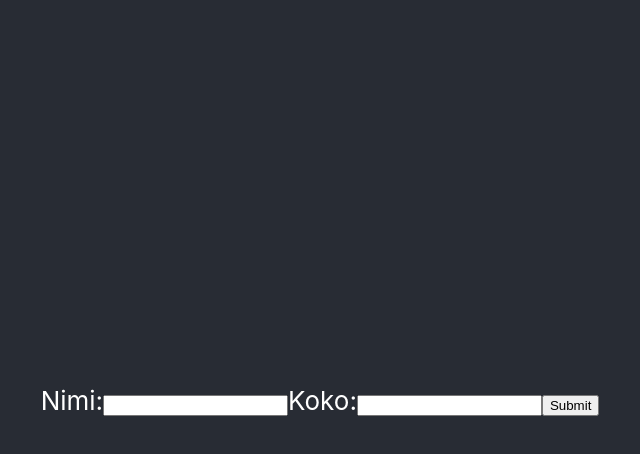
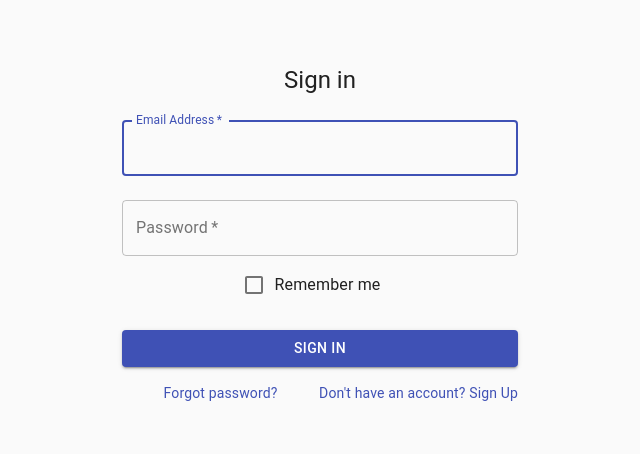
Before and after one commit to axelcedercreutz/Pegify, a React (Create React App) app: page / in a window 1280 px wide. Shown: the top 454 px of the page, without its empty margins (320-960 px from the left). Built offline with nearby package versions, Linux system fonts and the light colour scheme.

Commit message:
added material-ui

```diff
--- a/package.json
+++ b/package.json
@@ -3,6 +3,7 @@
   "version": "0.1.0",
   "private": true,
   "dependencies": {
+    "@material-ui/core": "^4.9.7",
     "@testing-library/jest-dom": "^4.2.4",
     "@testing-library/react": "^9.3.2",
     "@testing-library/user-event": "^7.1.2",
--- a/src/App.js
+++ b/src/App.js
@@ -1,23 +1,12 @@
 import React from 'react';
 import logo from './logo.svg';
 import './App.css';
+import SignIn from './SignIn';
 
 function App() {
   return (
     <div className="App">
-      <header className="App-header">
-      <form>
-        <label>
-          Nimi:
-          <input type="text" name="name" />
-        </label>
-        <label>
-          Koko:
-          <input type="text" name="size" />
-        </label>
-        <input type="submit" value="Submit" />
-      </form>
-      </header>
+      <SignIn/>
     </div>
   );
 }
--- /dev/null
+++ b/src/SignIn.js
@@ -0,0 +1,98 @@
+import React from 'react';
+import Avatar from '@material-ui/core/Avatar';
+import Button from '@material-ui/core/Button';
+import CssBaseline from '@material-ui/core/CssBaseline';
+import TextField from '@material-ui/core/TextField';
+import FormControlLabel from '@material-ui/core/FormControlLabel';
+import Checkbox from '@material-ui/core/Checkbox';
+import Link from '@material-ui/core/Link';
+import Grid from '@material-ui/core/Grid';
+import Box from '@material-ui/core/Box';
+// import LockOutlinedIcon from '@material-ui/icons/LockOutlined';
+import Typography from '@material-ui/core/Typography';
+import { makeStyles } from '@material-ui/core/styles';
+import Container from '@material-ui/core/Container';
+
+const useStyles = makeStyles(theme => ({
+  paper: {
+    marginTop: theme.spacing(8),
+    display: 'flex',
+    flexDirection: 'column',
+    alignItems: 'center',
+  },
+  avatar: {
+    margin: theme.spacing(1),
+    backgroundColor: theme.palette.secondary.main,
+  },
+  form: {
+    width: '100%', // Fix IE 11 issue.
+    marginTop: theme.spacing(1),
+  },
+  submit: {
+    margin: theme.spacing(3, 0, 2),
+  },
+}));
+
+export default function SignIn() {
+  const classes = useStyles();
+
+  return (
+    <Container component="main" maxWidth="xs">
+      <CssBaseline />
+      <div className={classes.paper}>
+        <Typography component="h1" variant="h5">
+          Sign in
+        </Typography>
+        <form className={classes.form} noValidate>
+          <TextField
+            variant="outlined"
+            margin="normal"
+            required
+            fullWidth
+            id="email"
+            label="Email Address"
+            name="email"
+            autoComplete="email"
+            autoFocus
+          />
+          <TextField
+            variant="outlined"
+            margin="normal"
+            required
+            fullWidth
+            name="password"
+            label="Password"
+            type="password"
+            id="password"
+            autoComplete="current-password"
+          />
+          <FormControlLabel
+            control={<Checkbox value="remember" color="primary" />}
+            label="Remember me"
+          />
+          <Button
+            type="submit"
+            fullWidth
+            variant="contained"
+            color="primary"
+            className={classes.submit}
+          >
+            Sign In
+          </Button>
+          <Grid container>
+            <Grid item xs>
+              <Link href="#" variant="body2">
+                Forgot password?
+              </Link>
+            </Grid>
+            <Grid item>
+              <Link href="#" variant="body2">
+                {"Don't have an account? Sign Up"}
+              </Link>
+            </Grid>
+          </Grid>
+        </form>
+      </div>
+    </Container>
+  );
+}
```
Also changed, not shown: 1 other file (tests, documents, lock files or other folders).
